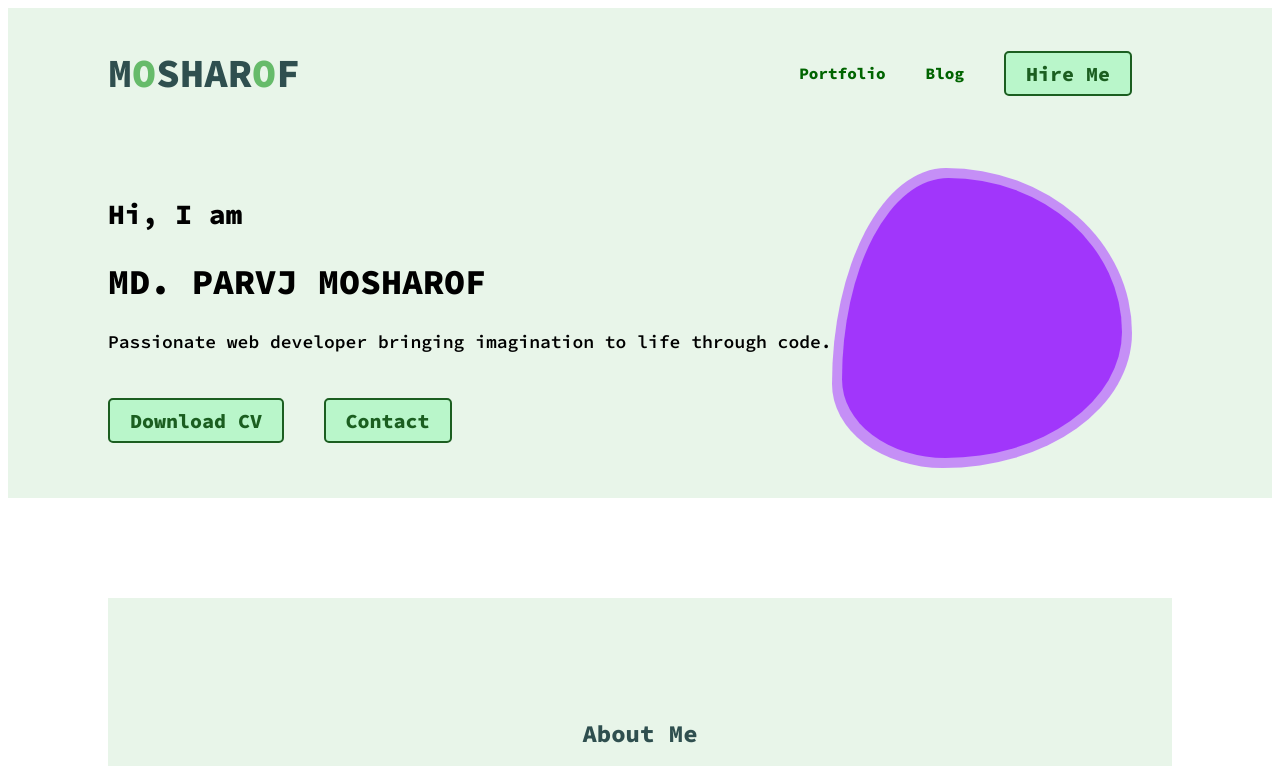
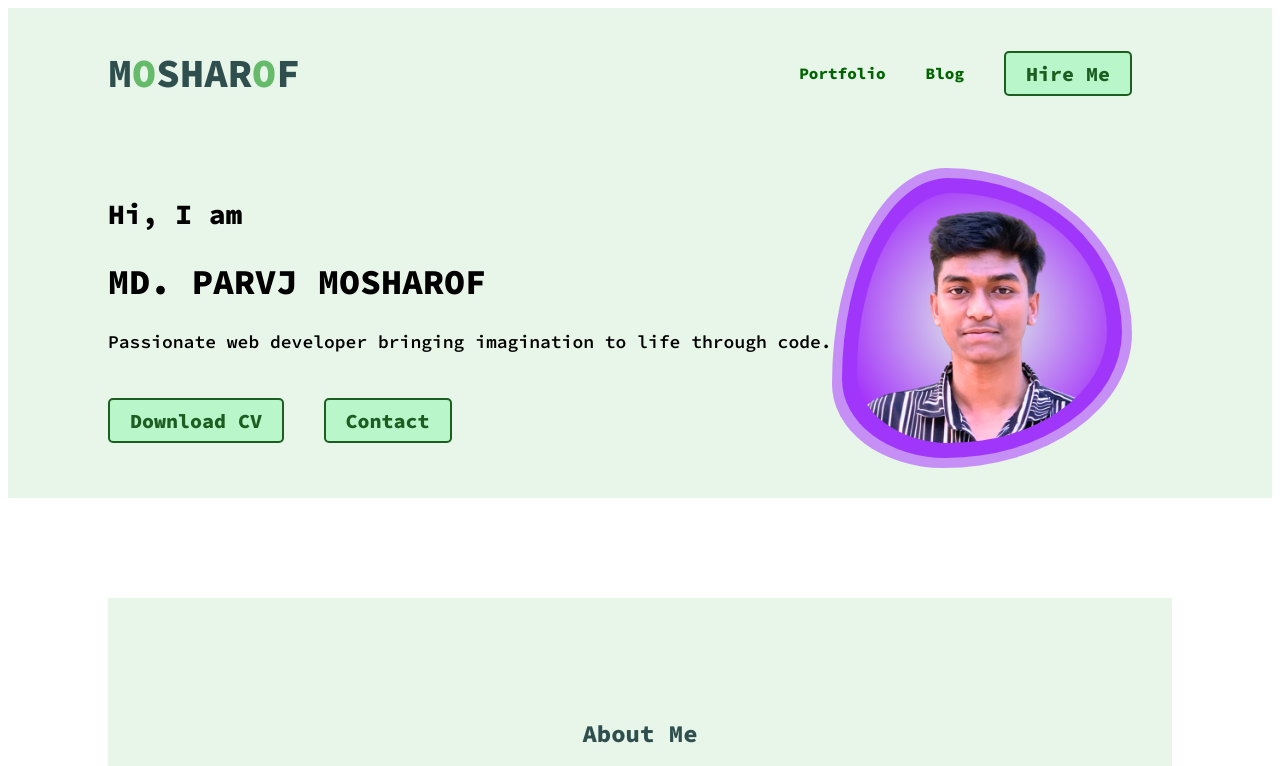
Before and after one commit to mdparvajmosharof/My-portfolio-ph, a plain HTML site: page index.html in a window 1280 px wide. Shown: the top 766 px of the page. Drawn offline with Linux system fonts and the light colour scheme; the site is published under a folder, as on GitHub Pages, so addresses that start at the root find nothing.

Commit message:
update index.html

```diff
--- a/index.html
+++ b/index.html
@@ -34,7 +34,7 @@
 
       <div class="layer1">
         <div class="layer2">
-          <img class="profile" src="/img/profile.png" alt="">
+          <img class="profile" src="img/profile.png" alt="">
         </div>
       </div>
       </div>
```
